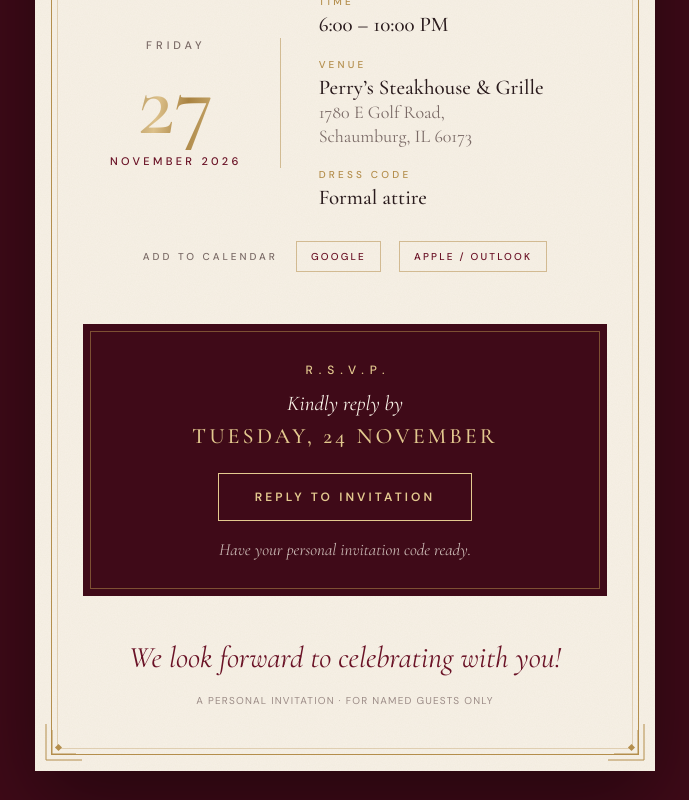
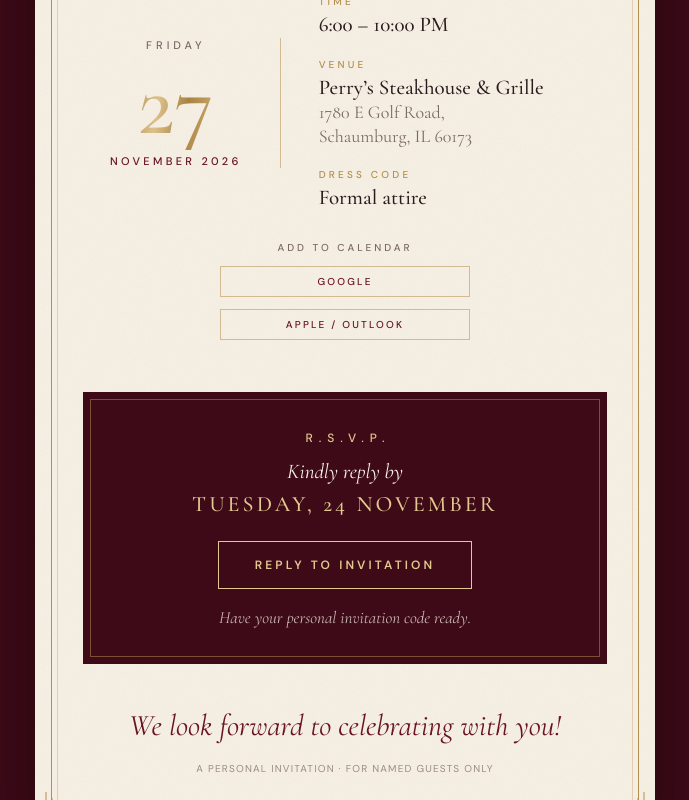
Before and after one commit to Zionnaire/invitation, a Next.js app: page / in a window 1280 px wide. Shown: the part 1922-2722 px from the top of the page, without its empty margins (295-984 px from the left). Built offline with nearby package versions, Linux system fonts and the light colour scheme; no server answers.

Commit message:
Responsive pass: stacked calendar buttons, stacked admin actions, small-screen tuning
Co-Authored-By: Claude Sonnet 5.5 <noreply@anthropic.com>

```diff
--- a/app/globals.css
+++ b/app/globals.css
@@ -151,3 +151,30 @@ button { font-family: inherit; }
 .cal { margin: 30px 0 0; display: flex; justify-content: center; align-items: center; gap: 8px 18px; flex-wrap: wrap; font: 500 10px var(--sans); letter-spacing: .3em; text-transform: uppercase; color: var(--muted); }
 .cal a { color: var(--wine); text-decoration: none; padding: 8px 14px; border: 1px solid #b48e4c88; letter-spacing: .22em; transition: background .2s, color .2s; }
 .cal a:hover, .cal a:focus-visible { background: var(--wine); color: var(--ivory); outline: none; }
+
+/* ---------- Responsive pass ---------- */
+img { max-width: 100%; }
+.cal { flex-direction: column; gap: 12px; }
+.cal a { width: 100%; max-width: 250px; text-align: center; }
+
+.table-head { flex-wrap: wrap; gap: 12px; }
+.head-actions { display: flex; gap: 8px; flex-wrap: wrap; }
+.guest-row > div:first-child { min-width: 0; overflow-wrap: anywhere; }
+@media (max-width: 560px) {
+  .admin-wrap { padding: 20px 12px; }
+  .table-head { flex-direction: column; align-items: stretch; }
+  .head-actions { flex-direction: column; }
+  .head-actions .export { width: 100%; padding: 12px 14px; }
+  .guest-row { flex-direction: column; align-items: stretch; gap: 12px; padding: 16px 2px; }
+  .row-actions { display: grid; grid-template-columns: 1fr 1fr; gap: 8px; justify-content: stretch; }
+  .row-actions .export { width: 100%; padding: 10px 8px; }
+  .row-actions .status { grid-column: 1 / -1; order: -1; justify-self: start; }
+  .stats b { font-size: 26px; }
+}
+@media (max-width: 360px) {
+  .card { padding-left: 20px; padding-right: 20px; }
+  .hero-title { font-size: 40px; }
+  .reply .by { font-size: 19px; letter-spacing: .08em; }
+  .dialog { padding-left: 18px; padding-right: 18px; }
+  .btn { padding: 14px 24px; }
+}
--- a/components/AdminPanel.tsx
+++ b/components/AdminPanel.tsx
@@ -108,7 +108,7 @@ export default function AdminPanel() {
       <button className="submit-button" disabled={busy || full}>{full ? `All ${max} invitations issued` : busy ? "Creating…" : "Create invitation code"}</button>
     </form>
     {message && <p className="admin-message" role="status">{message}</p>}
-    <div className="table-head"><h2>Invitations</h2><div><button className="export" onClick={exportCsv}>Export CSV ↓</button> <button className="export" onClick={logout}>Sign out</button></div></div>
+    <div className="table-head"><h2>Invitations</h2><div className="head-actions"><button className="export" onClick={exportCsv}>Export CSV ↓</button> <button className="export" onClick={logout}>Sign out</button></div></div>
     <div className="guest-list">{guests.map((g) =>
       <div className="guest-row" key={g.id}>
         <div><strong>{g.guest_name}</strong><small>{g.code}</small></div>
```
